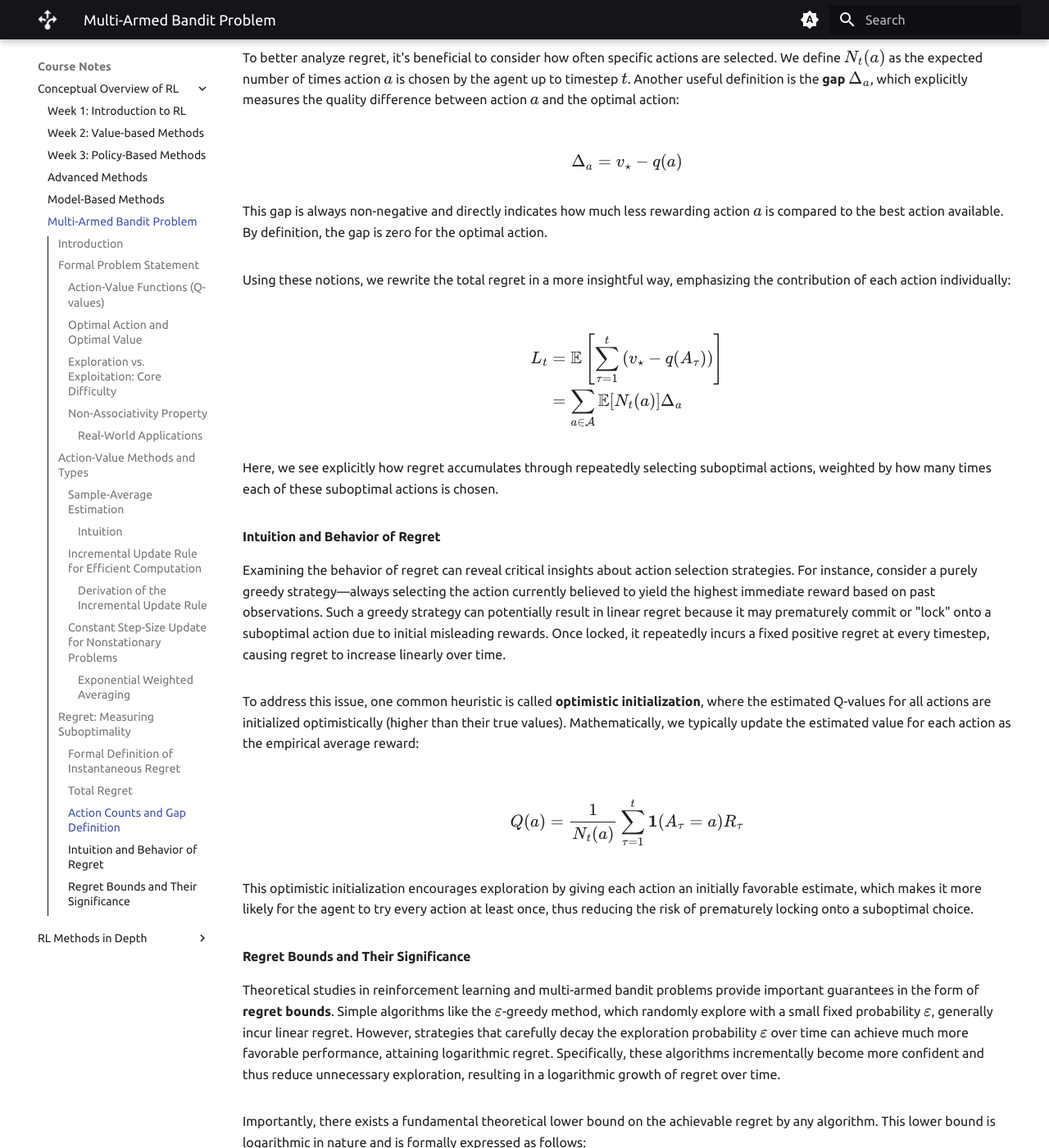
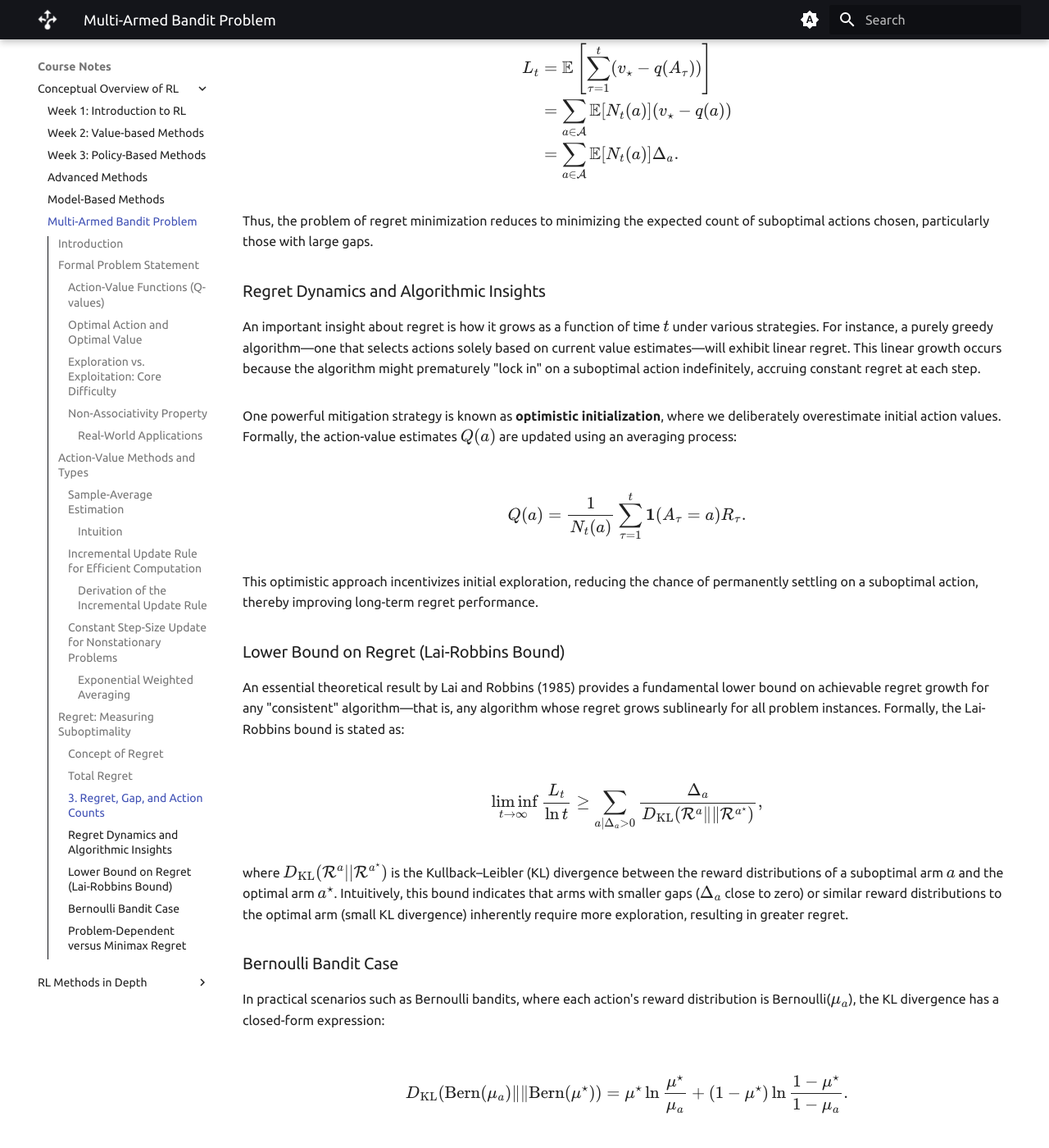
Before and after one commit to DeepRLCourse/DeepRLCourse.github.io, an MkDocs documentation site: the page built from docs/course_notes/bandits.md, in a window 1280 px wide and 1400 px high, scrolled down 7443 px. Shown: the whole window at 82% size. Built offline with MkDocs 1.6.1 and Material for MkDocs 9.7.7, drawn with Linux system fonts in a browser that asks for light colours; some web fonts are replaced; some of the changed text lies outside the part shown.

Commit message:
Update bandits.md

```diff
--- a/docs/course_notes/bandits.md
+++ b/docs/course_notes/bandits.md
@@ -201,81 +201,89 @@ This exponential weighting characteristic makes the constant step-size update pa
 
 ## Regret: Measuring Suboptimality
 
-In reinforcement learning, particularly in the context of multi-armed bandit problems, an important concept used to evaluate and analyze the performance of different action-selection strategies is called **regret**. Regret quantitatively captures the difference between the reward obtained by the actions actually selected by the agent and the reward that would have been obtained if the optimal action had always been selected. In other words, regret measures how much an agent "misses out" by not always choosing the best possible action.
+### Concept of Regret
 
-#### Formal Definition of Instantaneous Regret
-
-We first define the instantaneous regret at any timestep $t$. Suppose an agent selects action $A_t$ at timestep $t$, and let $q(a)$ represent the true expected value (or expected reward) associated with any action $a$. Furthermore, let us denote $v_\star$ as the expected reward of the optimal action, i.e., the action with the highest expected value:
+In sequential decision-making, especially within reinforcement learning and multi-armed bandit frameworks, a central concept is the **regret**. Regret quantifies the notion of lost opportunity incurred by choosing suboptimal actions over optimal ones. Intuitively, regret measures how much better the agent could have performed had it always selected the best possible action available, denoted by $a^\star$. Formally, we define the instantaneous regret at iteration $t$ as the expected difference between the reward from the optimal action and the reward received from the chosen action $A_t$:
 
 $$
-v_\star = \max_{a \in \mathcal{A}} q(a)
+I_t = \mathbb{E}[v_\star - q(A_t)],
 $$
 
-Then, the instantaneous regret $I_t$ at timestep $t$ can be formally defined as the difference in expected rewards between the optimal action and the chosen action:
+where $v_\star$ represents the expected reward of the optimal action $a^\star$, and $q(A_t)$ represents the expected reward from the action actually taken at step $t$.
+
+### Total Regret
+
+To evaluate the performance of an agent over a sequence of decisions, we typically consider the cumulative effect of these instantaneous regrets. The **total regret** over a horizon of $t$ steps is thus:
 
 $$
-I_t = \mathbb{E}[v_\star - q(A_t)]
+L_t = \mathbb{E}\left[\sum_{\tau=1}^{t} (v_\star - q(A_\tau))\right].
 $$
 
-This expression captures the expected immediate loss of reward incurred by choosing suboptimal action $A_t$ rather than the optimal action $a^\star$. Clearly, if the chosen action at timestep $t$ is the optimal one, the instantaneous regret at that timestep is zero. If a suboptimal action is selected, the instantaneous regret will be positive, indicating an opportunity loss.
+Minimizing total regret is directly equivalent to maximizing cumulative reward, making regret a natural performance metric for learning algorithms in reinforcement learning contexts.
 
-#### Total Regret
+### 3. Regret, Gap, and Action Counts
 
-Building upon the instantaneous regret, we define **total regret** as the accumulated regret over multiple timesteps within an episode or experiment. Formally, the total regret over a horizon of $t$ steps is defined as:
+To analyze regret in greater detail, we introduce two important concepts:
+
+- The **action-count** $N_t(a)$, which denotes the expected number of times an action $a$ has been selected up to iteration $t$.
+- The **gap** $\Delta_a$, defined as the difference between the optimal action's expected value and the expected value of action $a$:
 
 $$
-L_t = \mathbb{E}\left[\sum_{\tau=1}^t \left(v_\star - q(A_\tau)\right)\right]
+\Delta_a = v_\star - q(a).
 $$
 
-Here, the summation aggregates the instantaneous regrets across all actions selected from timestep 1 up to timestep $t$. The goal of an agent is typically to minimize this total regret. Equivalently, minimizing regret translates directly into maximizing cumulative reward, as minimizing the difference from optimal performance implies maximizing total rewards earned.
-
-#### Action Counts and Gap Definition
-
-To better analyze regret, it's beneficial to consider how often specific actions are selected. We define $N_t(a)$ as the expected number of times action $a$ is chosen by the agent up to timestep $t$. Another useful definition is the **gap** $\Delta_a$, which explicitly measures the quality difference between action $a$ and the optimal action:
-
-$$
-\Delta_a = v_\star - q(a)
-$$
-
-This gap is always non-negative and directly indicates how much less rewarding action $a$ is compared to the best action available. By definition, the gap is zero for the optimal action.
-
-Using these notions, we rewrite the total regret in a more insightful way, emphasizing the contribution of each action individually:
+Given these definitions, the total regret $L_t$ can also be expressed in terms of the gaps and action counts. Specifically, by decomposing the regret according to how often each suboptimal action is chosen, we have:
 
 $$
 \begin{aligned}
-  L_t &= \mathbb{E}\left[\sum_{\tau=1}^t \left(v_\star - q(A_\tau)\right)\right] \\
-      &= \sum_{a \in \mathcal{A}} \mathbb{E}[N_t(a)]\Delta_a
+L_t &= \mathbb{E}\left[\sum_{\tau=1}^{t} (v_\star - q(A_\tau))\right] \\
+&= \sum_{a \in \mathcal{A}} \mathbb{E}[N_t(a)](v_\star - q(a)) \\
+&= \sum_{a \in \mathcal{A}} \mathbb{E}[N_t(a)] \Delta_a.
 \end{aligned}
 $$
 
-Here, we see explicitly how regret accumulates through repeatedly selecting suboptimal actions, weighted by how many times each of these suboptimal actions is chosen.
+Thus, the problem of regret minimization reduces to minimizing the expected count of suboptimal actions chosen, particularly those with large gaps.
 
-#### Intuition and Behavior of Regret
+### Regret Dynamics and Algorithmic Insights
 
-Examining the behavior of regret can reveal critical insights about action selection strategies. For instance, consider a purely greedy strategy—always selecting the action currently believed to yield the highest immediate reward based on past observations. Such a greedy strategy can potentially result in linear regret because it may prematurely commit or "lock" onto a suboptimal action due to initial misleading rewards. Once locked, it repeatedly incurs a fixed positive regret at every timestep, causing regret to increase linearly over time.
+An important insight about regret is how it grows as a function of time $t$ under various strategies. For instance, a purely greedy algorithm—one that selects actions solely based on current value estimates—will exhibit linear regret. This linear growth occurs because the algorithm might prematurely "lock in" on a suboptimal action indefinitely, accruing constant regret at each step.
 
-To address this issue, one common heuristic is called **optimistic initialization**, where the estimated Q-values for all actions are initialized optimistically (higher than their true values). Mathematically, we typically update the estimated value for each action as the empirical average reward:
+One powerful mitigation strategy is known as **optimistic initialization**, where we deliberately overestimate initial action values. Formally, the action-value estimates $Q(a)$ are updated using an averaging process:
 
 $$
-Q(a) = \frac{1}{N_t(a)}\sum_{\tau=1}^t \mathbf{1}(A_\tau = a)R_\tau
+Q(a) = \frac{1}{N_t(a)} \sum_{\tau=1}^{t} \mathbf{1}(A_\tau = a) R_\tau.
 $$
 
-This optimistic initialization encourages exploration by giving each action an initially favorable estimate, which makes it more likely for the agent to try every action at least once, thus reducing the risk of prematurely locking onto a suboptimal choice.
+This optimistic approach incentivizes initial exploration, reducing the chance of permanently settling on a suboptimal action, thereby improving long-term regret performance.
 
-#### Regret Bounds and Their Significance
+### Lower Bound on Regret (Lai-Robbins Bound)
 
-Theoretical studies in reinforcement learning and multi-armed bandit problems provide important guarantees in the form of **regret bounds**. Simple algorithms like the $\varepsilon$-greedy method, which randomly explore with a small fixed probability $\varepsilon$, generally incur linear regret. However, strategies that carefully decay the exploration probability $\varepsilon$ over time can achieve much more favorable performance, attaining logarithmic regret. Specifically, these algorithms incrementally become more confident and thus reduce unnecessary exploration, resulting in a logarithmic growth of regret over time.
-
-Importantly, there exists a fundamental theoretical lower bound on the achievable regret by any algorithm. This lower bound is logarithmic in nature and is formally expressed as follows:
+An essential theoretical result by Lai and Robbins (1985) provides a fundamental lower bound on achievable regret growth for any "consistent" algorithm—that is, any algorithm whose regret grows sublinearly for all problem instances. Formally, the Lai-Robbins bound is stated as:
 
 $$
-\lim_{t\rightarrow\infty} L_t \geq \log t \sum_{a\,|\,\Delta_a>0} \frac{\Delta_a}{\text{KL}(\mathcal{R}^a \|\| \mathcal{R}^{a^\star})}
+\liminf_{t \to \infty} \frac{L_t}{\ln t} \geq \sum_{a \mid \Delta_a > 0} \frac{\Delta_a}{D_{\text{KL}}(\mathcal{R}^a \|\| \mathcal{R}^{a^\star})},
 $$
 
-In this equation, $\text{KL}(\mathcal{R}^a \|\| \mathcal{R}^{a^\star})$ denotes the Kullback-Leibler divergence between the reward distribution $\mathcal{R}^a$ of suboptimal action $a$ and the reward distribution $\mathcal{R}^{a^\star}$ of the optimal action. This divergence measures the statistical distinguishability between these two distributions. A higher divergence implies it is easier to distinguish suboptimal actions from optimal actions, which reduces the achievable regret.
+where $D_{\text{KL}}(\mathcal{R}^a || \mathcal{R}^{a^\star})$ is the Kullback–Leibler (KL) divergence between the reward distributions of a suboptimal arm $a$ and the optimal arm $a^\star$. Intuitively, this bound indicates that arms with smaller gaps ($\Delta_a$ close to zero) or similar reward distributions to the optimal arm (small KL divergence) inherently require more exploration, resulting in greater regret.
 
-Thus, the lower bound reveals two crucial insights:
-- Regret grows at least logarithmically with time.
-- The bound depends positively on the gaps (larger gaps yield greater minimum regret) and inversely on the distinguishability of action distributions.
+### Bernoulli Bandit Case
 
-Understanding these foundational properties of regret provides the conceptual tools and mathematical frameworks necessary to design, analyze, and compare reinforcement learning strategies effectively.
+In practical scenarios such as Bernoulli bandits, where each action's reward distribution is Bernoulli($\mu_a$), the KL divergence has a closed-form expression:
+
+$$
+D_{\text{KL}}(\text{Bern}(\mu_a) \|\| \text{Bern}(\mu^\star)) = \mu^\star \ln \frac{\mu^\star}{\mu_a} + (1 - \mu^\star) \ln \frac{1 - \mu^\star}{1 - \mu_a}.
+$$
+
+For large $t$, the Lai-Robbins bound simplifies approximately to:
+
+$$
+L_t \gtrsim \sum_{a \mid \mu_a < \mu^\star} \frac{\ln t}{\mu^\star - \mu_a},
+$$
+
+clearly demonstrating the logarithmic lower bound on regret growth. Thus, no algorithm can improve beyond a logarithmic rate of regret growth for these problem instances.
+
+### Problem-Dependent versus Minimax Regret
+
+The regret bounds discussed so far are **problem-dependent**, reflecting intrinsic characteristics of specific problem instances (such as gaps between arms). Another view is the minimax regret, which considers the worst-case regret across all possible problem instances. For stochastic bandits with fixed reward distributions, the problem-dependent bound ($\Theta(\ln t)$) is generally more informative and achievable compared to the minimax bound, which typically scales as $\Theta(\sqrt{Kt})$ in adversarial settings.
+
+Several algorithms, including Upper Confidence Bound (UCB) and Thompson Sampling, have been shown to achieve regret growth matching the logarithmic Lai-Robbins lower bound, both asymptotically and in some cases even in constant factors. This optimal performance contrasts starkly with naive strategies such as fixed $\varepsilon$-greedy methods, which incur linear regret due to continual exploration.
```
